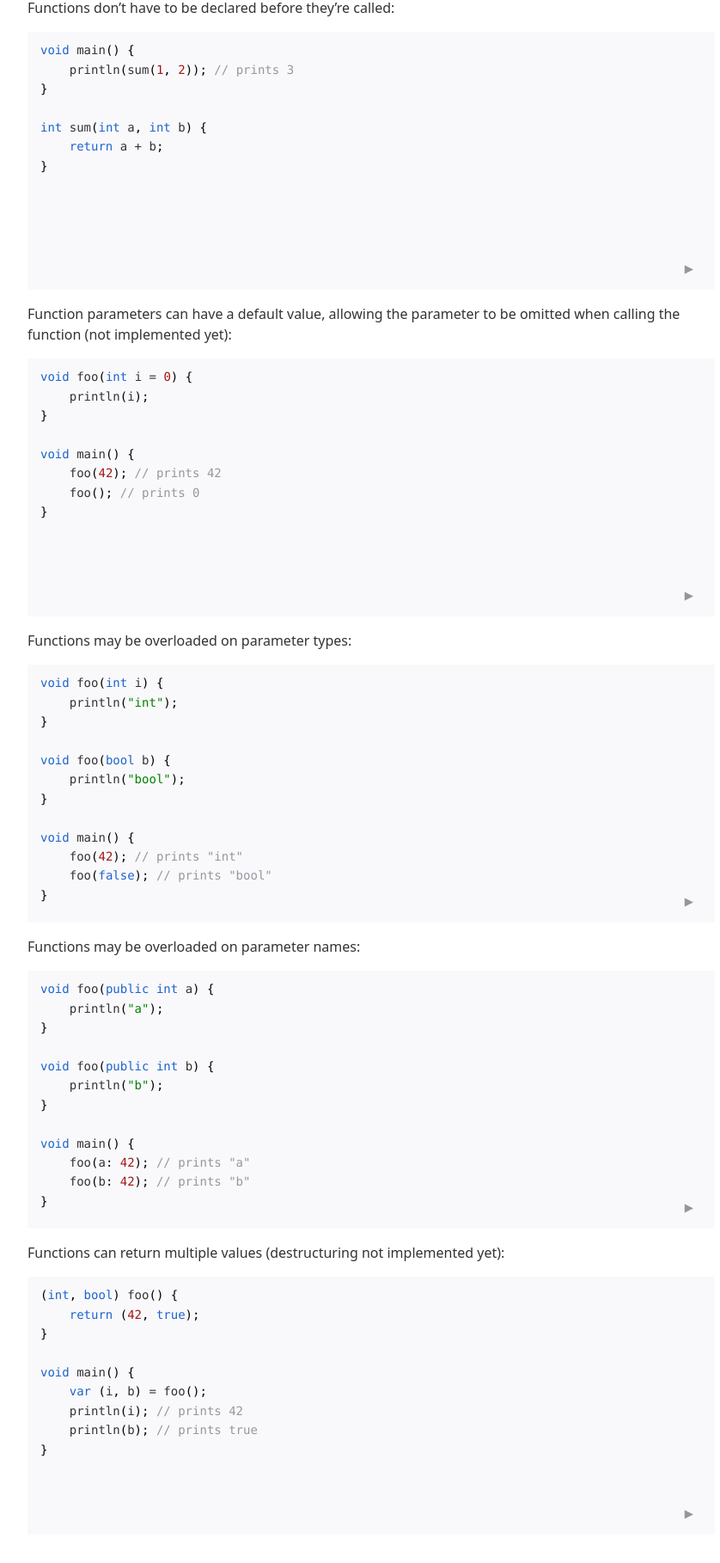
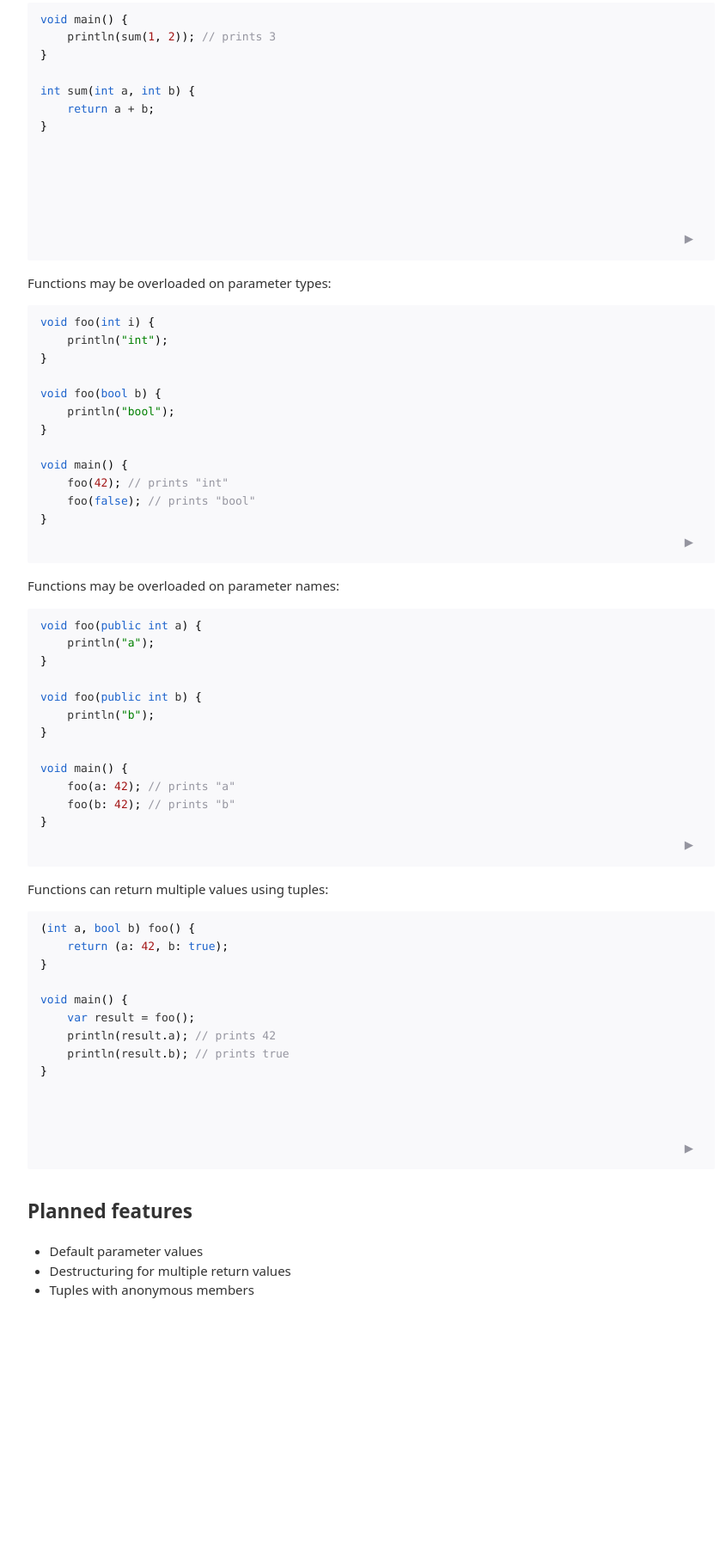
Before and after one commit to delta-lang/delta-lang.github.io, a website with bundled scripts: page functions.html in a window 1280 px wide. Shown: the part 661-2479 px from the top of the page at 86% size, without its empty margins (208-1046 px from the left). After the commit the page ends 2293 px from the top, so only its background shows below. Built offline with nearby package versions, Linux system fonts and the light colour scheme.

Commit message:
Update documentation and C* version to 185a9e20506abc4b6003a6af24e9b87974da82c2

```diff
--- a/editor.js
+++ b/editor.js
@@ -46,10 +46,9 @@ function initializeCodeEditor(block) {
         var match;
         while ((match = regex.exec(output.innerText))) {
             var [, line, column, message, indent] = match;
-            console.log(match, indent);
             var node = document.createElement("div");
             node.appendChild(document.createTextNode(indent + "^ " + message));
-            node.className = "error";
+            node.classList.add("diagnostic", message.startsWith("warning") ? "warning" : "error");
             widgets.push(editor.addLineWidget(line - 1, node, true));
         }
     }
--- a/functions.html
+++ b/functions.html
@@ -264,50 +264,47 @@
 <span id="cb1-5"><a href="#cb1-5" aria-hidden="true" tabindex="-1"></a><span class="dt">int</span> <span class="fu">sum</span><span class="op">(</span><span class="dt">int</span> a<span class="op">,</span> <span class="dt">int</span> b<span class="op">)</span> <span class="op">{</span></span>
 <span id="cb1-6"><a href="#cb1-6" aria-hidden="true" tabindex="-1"></a>    <span class="kw">return</span> a <span class="op">+</span> b<span class="op">;</span></span>
 <span id="cb1-7"><a href="#cb1-7" aria-hidden="true" tabindex="-1"></a><span class="op">}</span></span></code></pre></div>
-<p>Function parameters can have a default value, allowing the parameter to be omitted when calling the function (not implemented yet):</p>
-<div class="sourceCode" id="cb2"><pre class="sourceCode cs"><code class="sourceCode cs"><span id="cb2-1"><a href="#cb2-1" aria-hidden="true" tabindex="-1"></a><span class="dt">void</span> <span class="fu">foo</span><span class="op">(</span><span class="dt">int</span> i <span class="op">=</span> <span class="dv">0</span><span class="op">)</span> <span class="op">{</span></span>
-<span id="cb2-2"><a href="#cb2-2" aria-hidden="true" tabindex="-1"></a>    <span class="fu">println</span><span class="op">(</span>i<span class="op">);</span></span>
+<p>Functions may be overloaded on parameter types:</p>
+<div class="sourceCode" id="cb2"><pre class="sourceCode cs"><code class="sourceCode cs"><span id="cb2-1"><a href="#cb2-1" aria-hidden="true" tabindex="-1"></a><span class="dt">void</span> <span class="fu">foo</span><span class="op">(</span><span class="dt">int</span> i<span class="op">)</span> <span class="op">{</span></span>
+<span id="cb2-2"><a href="#cb2-2" aria-hidden="true" tabindex="-1"></a>    <span class="fu">println</span><span class="op">(</span><span class="st">&quot;int&quot;</span><span class="op">);</span></span>
 <span id="cb2-3"><a href="#cb2-3" aria-hidden="true" tabindex="-1"></a><span class="op">}</span></span>
 <span id="cb2-4"><a href="#cb2-4" aria-hidden="true" tabindex="-1"></a></span>
-<span id="cb2-5"><a href="#cb2-5" aria-hidden="true" tabindex="-1"></a><span class="dt">void</span> <span class="fu">main</span><span class="op">()</span> <span class="op">{</span></span>
-<span id="cb2-6"><a href="#cb2-6" aria-hidden="true" tabindex="-1"></a>    <span class="fu">foo</span><span class="op">(</span><span class="dv">42</span><span class="op">);</span> <span class="co">// prints 42</span></span>
-<span id="cb2-7"><a href="#cb2-7" aria-hidden="true" tabindex="-1"></a>    <span class="fu">foo</span><span class="op">();</span> <span class="co">// prints 0</span></span>
-<span id="cb2-8"><a href="#cb2-8" aria-hidden="true" tabindex="-1"></a><span class="op">}</span></span></code></pre></div>
-<p>Functions may be overloaded on parameter types:</p>
-<div class="sourceCode" id="cb3"><pre class="sourceCode cs"><code class="sourceCode cs"><span id="cb3-1"><a href="#cb3-1" aria-hidden="true" tabindex="-1"></a><span class="dt">void</span> <span class="fu">foo</span><span class="op">(</span><span class="dt">int</span> i<span class="op">)</span> <span class="op">{</span></span>
-<span id="cb3-2"><a href="#cb3-2" aria-hidden="true" tabindex="-1"></a>    <span class="fu">println</span><span class="op">(</span><span class="st">&quot;int&quot;</span><span class="op">);</span></span>
+<span id="cb2-5"><a href="#cb2-5" aria-hidden="true" tabindex="-1"></a><span class="dt">void</span> <span class="fu">foo</span><span class="op">(</span><span class="dt">bool</span> b<span class="op">)</span> <span class="op">{</span></span>
+<span id="cb2-6"><a href="#cb2-6" aria-hidden="true" tabindex="-1"></a>    <span class="fu">println</span><span class="op">(</span><span class="st">&quot;bool&quot;</span><span class="op">);</span></span>
+<span id="cb2-7"><a href="#cb2-7" aria-hidden="true" tabindex="-1"></a><span class="op">}</span></span>
+<span id="cb2-8"><a href="#cb2-8" aria-hidden="true" tabindex="-1"></a></span>
+<span id="cb2-9"><a href="#cb2-9" aria-hidden="true" tabindex="-1"></a><span class="dt">void</span> <span class="fu">main</span><span class="op">()</span> <span class="op">{</span></span>
+<span id="cb2-10"><a href="#cb2-10" aria-hidden="true" tabindex="-1"></a>    <span class="fu">foo</span><span class="op">(</span><span class="dv">42</span><span class="op">);</span> <span class="co">// prints &quot;int&quot;</span></span>
+<span id="cb2-11"><a href="#cb2-11" aria-hidden="true" tabindex="-1"></a>    <span class="fu">foo</span><span class="op">(</span><span class="kw">false</span><span class="op">);</span> <span class="co">// prints &quot;bool&quot;</span></span>
+<span id="cb2-12"><a href="#cb2-12" aria-hidden="true" tabindex="-1"></a><span class="op">}</span></span></code></pre></div>
+<p>Functions may be overloaded on parameter names:</p>
+<div class="sourceCode" id="cb3"><pre class="sourceCode cs"><code class="sourceCode cs"><span id="cb3-1"><a href="#cb3-1" aria-hidden="true" tabindex="-1"></a><span class="dt">void</span> <span class="fu">foo</span><span class="op">(</span><span class="kw">public</span> <span class="dt">int</span> a<span class="op">)</span> <span class="op">{</span></span>
+<span id="cb3-2"><a href="#cb3-2" aria-hidden="true" tabindex="-1"></a>    <span class="fu">println</span><span class="op">(</span><span class="st">&quot;a&quot;</span><span class="op">);</span></span>
 <span id="cb3-3"><a href="#cb3-3" aria-hidden="true" tabindex="-1"></a><span class="op">}</span></span>
 <span id="cb3-4"><a href="#cb3-4" aria-hidden="true" tabindex="-1"></a></span>
-<span id="cb3-5"><a href="#cb3-5" aria-hidden="true" tabindex="-1"></a><span class="dt">void</span> <span class="fu">foo</span><span class="op">(</span><span class="dt">bool</span> b<span class="op">)</span> <span class="op">{</span></span>
-<span id="cb3-6"><a href="#cb3-6" aria-hidden="true" tabindex="-1"></a>    <span class="fu">println</span><span class="op">(</span><span class="st">&quot;bool&quot;</span><span class="op">);</span></span>
+<span id="cb3-5"><a href="#cb3-5" aria-hidden="true" tabindex="-1"></a><span class="dt">void</span> <span class="fu">foo</span><span class="op">(</span><span class="kw">public</span> <span class="dt">int</span> b<span class="op">)</span> <span class="op">{</span></span>
+<span id="cb3-6"><a href="#cb3-6" aria-hidden="true" tabindex="-1"></a>    <span class="fu">println</span><span class="op">(</span><span class="st">&quot;b&quot;</span><span class="op">);</span></span>
 <span id="cb3-7"><a href="#cb3-7" aria-hidden="true" tabindex="-1"></a><span class="op">}</span></span>
 <span id="cb3-8"><a href="#cb3-8" aria-hidden="true" tabindex="-1"></a></span>
 <span id="cb3-9"><a href="#cb3-9" aria-hidden="true" tabindex="-1"></a><span class="dt">void</span> <span class="fu">main</span><span class="op">()</span> <span class="op">{</span></span>
-<span id="cb3-10"><a href="#cb3-10" aria-hidden="true" tabindex="-1"></a>    <span class="fu">foo</span><span class="op">(</span><span class="dv">42</span><span class="op">);</span> <span class="co">// prints &quot;int&quot;</span></span>
-<span id="cb3-11"><a href="#cb3-11" aria-hidden="true" tabindex="-1"></a>    <span class="fu">foo</span><span class="op">(</span><span class="kw">false</span><span class="op">);</span> <span class="co">// prints &quot;bool&quot;</span></span>
+<span id="cb3-10"><a href="#cb3-10" aria-hidden="true" tabindex="-1"></a>    <span class="fu">foo</span><span class="op">(</span>a<span class="op">:</span> <span class="dv">42</span><span class="op">);</span> <span class="co">// prints &quot;a&quot;</span></span>
+<span id="cb3-11"><a href="#cb3-11" aria-hidden="true" tabindex="-1"></a>    <span class="fu">foo</span><span class="op">(</span>b<span class="op">:</span> <span class="dv">42</span><span class="op">);</span> <span class="co">// prints &quot;b&quot;</span></span>
 <span id="cb3-12"><a href="#cb3-12" aria-hidden="true" tabindex="-1"></a><span class="op">}</span></span></code></pre></div>
-<p>Functions may be overloaded on parameter names:</p>
-<div class="sourceCode" id="cb4"><pre class="sourceCode cs"><code class="sourceCode cs"><span id="cb4-1"><a href="#cb4-1" aria-hidden="true" tabindex="-1"></a><span class="dt">void</span> <span class="fu">foo</span><span class="op">(</span><span class="kw">public</span> <span class="dt">int</span> a<span class="op">)</span> <span class="op">{</span></span>
-<span id="cb4-2"><a href="#cb4-2" aria-hidden="true" tabindex="-1"></a>    <span class="fu">println</span><span class="op">(</span><span class="st">&quot;a&quot;</span><span class="op">);</span></span>
+<p>Functions can return multiple values using tuples:</p>
+<div class="sourceCode" id="cb4"><pre class="sourceCode cs"><code class="sourceCode cs"><span id="cb4-1"><a href="#cb4-1" aria-hidden="true" tabindex="-1"></a><span class="op">(</span><span class="dt">int</span> a<span class="op">,</span> <span class="dt">bool</span> b<span class="op">)</span> <span class="fu">foo</span><span class="op">()</span> <span class="op">{</span></span>
+<span id="cb4-2"><a href="#cb4-2" aria-hidden="true" tabindex="-1"></a>    <span class="kw">return</span> <span class="op">(</span>a<span class="op">:</span> <span class="dv">42</span><span class="op">,</span> b<span class="op">:</span> <span class="kw">true</span><span class="op">);</span></span>
 <span id="cb4-3"><a href="#cb4-3" aria-hidden="true" tabindex="-1"></a><span class="op">}</span></span>
 <span id="cb4-4"><a href="#cb4-4" aria-hidden="true" tabindex="-1"></a></span>
-<span id="cb4-5"><a href="#cb4-5" aria-hidden="true" tabindex="-1"></a><span class="dt">void</span> <span class="fu">foo</span><span class="op">(</span><span class="kw">public</span> <span class="dt">int</span> b<span class="op">)</span> <span class="op">{</span></span>
-<span id="cb4-6"><a href="#cb4-6" aria-hidden="true" tabindex="-1"></a>    <span class="fu">println</span><span class="op">(</span><span class="st">&quot;b&quot;</span><span class="op">);</span></span>
-<span id="cb4-7"><a href="#cb4-7" aria-hidden="true" tabindex="-1"></a><span class="op">}</span></span>
-<span id="cb4-8"><a href="#cb4-8" aria-hidden="true" tabindex="-1"></a></span>
-<span id="cb4-9"><a href="#cb4-9" aria-hidden="true" tabindex="-1"></a><span class="dt">void</span> <span class="fu">main</span><span class="op">()</span> <span class="op">{</span></span>
-<span id="cb4-10"><a href="#cb4-10" aria-hidden="true" tabindex="-1"></a>    <span class="fu">foo</span><span class="op">(</span>a<span class="op">:</span> <span class="dv">42</span><span class="op">);</span> <span class="co">// prints &quot;a&quot;</span></span>
-<span id="cb4-11"><a href="#cb4-11" aria-hidden="true" tabindex="-1"></a>    <span class="fu">foo</span><span class="op">(</span>b<span class="op">:</span> <span class="dv">42</span><span class="op">);</span> <span class="co">// prints &quot;b&quot;</span></span>
-<span id="cb4-12"><a href="#cb4-12" aria-hidden="true" tabindex="-1"></a><span class="op">}</span></span></code></pre></div>
-<p>Functions can return multiple values (destructuring not implemented yet):</p>
-<div class="sourceCode" id="cb5"><pre class="sourceCode cs"><code class="sourceCode cs"><span id="cb5-1"><a href="#cb5-1" aria-hidden="true" tabindex="-1"></a><span class="op">(</span><span class="dt">int</span><span class="op">,</span> <span class="dt">bool</span><span class="op">)</span> <span class="fu">foo</span><span class="op">()</span> <span class="op">{</span></span>
-<span id="cb5-2"><a href="#cb5-2" aria-hidden="true" tabindex="-1"></a>    <span class="kw">return</span> <span class="op">(</span><span class="dv">42</span><span class="op">,</span> <span class="kw">true</span><span class="op">);</span></span>
-<span id="cb5-3"><a href="#cb5-3" aria-hidden="true" tabindex="-1"></a><span class="op">}</span></span>
-<span id="cb5-4"><a href="#cb5-4" aria-hidden="true" tabindex="-1"></a></span>
-<span id="cb5-5"><a href="#cb5-5" aria-hidden="true" tabindex="-1"></a><span class="dt">void</span> <span class="fu">main</span><span class="op">()</span> <span class="op">{</span></span>
-<span id="cb5-6"><a href="#cb5-6" aria-hidden="true" tabindex="-1"></a>    <span class="fu">var</span> <span class="op">(</span>i<span class="op">,</span> b<span class="op">)</span> <span class="op">=</span> <span class="fu">foo</span><span class="op">();</span></span>
-<span id="cb5-7"><a href="#cb5-7" aria-hidden="true" tabindex="-1"></a>    <span class="fu">println</span><span class="op">(</span>i<span class="op">);</span> <span class="co">// prints 42</span></span>
-<span id="cb5-8"><a href="#cb5-8" aria-hidden="true" tabindex="-1"></a>    <span class="fu">println</span><span class="op">(</span>b<span class="op">);</span> <span class="co">// prints true</span></span>
-<span id="cb5-9"><a href="#cb5-9" aria-hidden="true" tabindex="-1"></a><span class="op">}</span></span></code></pre></div>
+<span id="cb4-5"><a href="#cb4-5" aria-hidden="true" tabindex="-1"></a><span class="dt">void</span> <span class="fu">main</span><span class="op">()</span> <span class="op">{</span></span>
+<span id="cb4-6"><a href="#cb4-6" aria-hidden="true" tabindex="-1"></a>    <span class="dt">var</span> result <span class="op">=</span> <span class="fu">foo</span><span class="op">();</span></span>
+<span id="cb4-7"><a href="#cb4-7" aria-hidden="true" tabindex="-1"></a>    <span class="fu">println</span><span class="op">(</span>result<span class="op">.</span><span class="fu">a</span><span class="op">);</span> <span class="co">// prints 42</span></span>
+<span id="cb4-8"><a href="#cb4-8" aria-hidden="true" tabindex="-1"></a>    <span class="fu">println</span><span class="op">(</span>result<span class="op">.</span><span class="fu">b</span><span class="op">);</span> <span class="co">// prints true</span></span>
+<span id="cb4-9"><a href="#cb4-9" aria-hidden="true" tabindex="-1"></a><span class="op">}</span></span></code></pre></div>
+<h2 id="planned-features">Planned features</h2>
+<ul>
+<li>Default parameter values</li>
+<li>Destructuring for multiple return values</li>
+<li>Tuples with anonymous members</li>
+</ul>
 </body>
 </html>
--- a/index.css
+++ b/index.css
@@ -8,6 +8,7 @@
     --string-color: #008000;
     --number-color: #a31515;
     --error-background-color: #fdd;
+    --warning-background-color: #ffd;
 }
 
 @media (prefers-color-scheme: dark) {
@@ -20,7 +21,8 @@
         --blue: hsl(213, 60%, 58%);
         --string-color: hsl(0, 58%, 70%);
         --number-color: #b5cea8;
-        --error-background-color: #ff00007a;
+        --error-background-color: #ff000038;
+        --warning-background-color: #ffff0021;
     }
 }
 
@@ -41,7 +43,7 @@ body {
     padding: 20px;
     box-sizing: content-box;
     font-family: system-ui, -apple-system, BlinkMacSystemFont, Segoe UI, Roboto, Oxygen, Ubuntu, Cantarell, Droid Sans, Helvetica Neue, Arial, sans-serif;
-    font-size: 16px;
+    font-size: 15px;
 }
 
 h1 {
@@ -81,7 +83,7 @@ pre, code, .sourceCode {
 }
 
 .sourceCode, pre code {
-    font-size: 14px;
+    font-size: 13px;
     line-height: 1.6;
 }
 
@@ -214,6 +216,7 @@ button:focus {
 }
 
 .CodeMirror {
+    font-family: inherit;
     background: unset !important;
     color: var(--text-color-subtle);
     height: auto;
@@ -225,15 +228,22 @@ button:focus {
 }
 
 .CodeMirror-line,
-.CodeMirror-linewidget .error {
+.CodeMirror-linewidget .diagnostic {
     padding: 0 15px !important;
 }
 
-.error {
-    background-color: var(--error-background-color);
+.diagnostic {
     color: var(--text-color);
     padding: 0 4px;
     white-space: pre-wrap;
+}
+
+.diagnostic.error {
+    background-color: var(--error-background-color);
+}
+
+.diagnostic.warning {
+    background-color: var(--warning-background-color);
 }
 
 button.run {
```
Also changed, not shown: builtin-types.html (+3 -3 lines), control-flow.html (+1 -1 lines), 1 other file.
